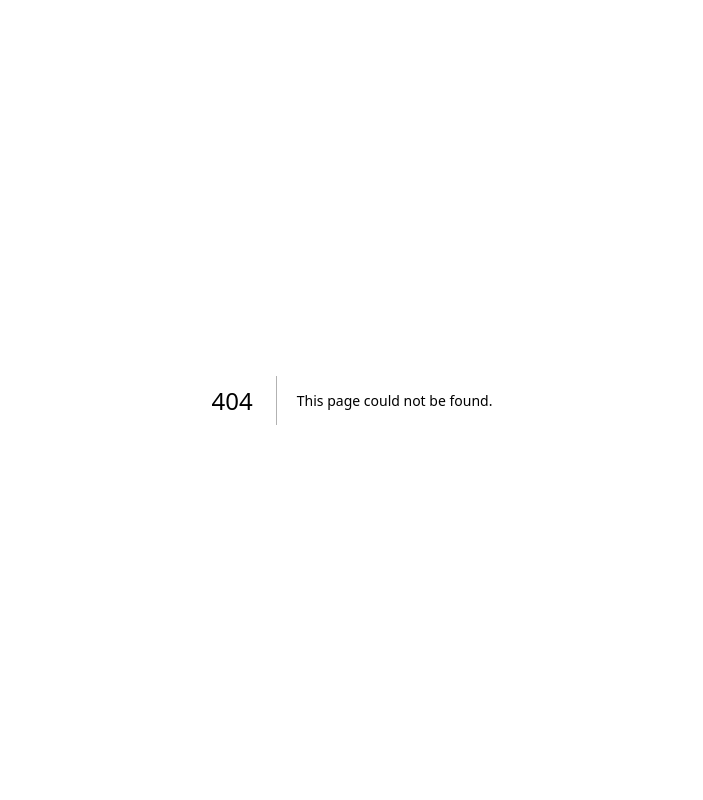
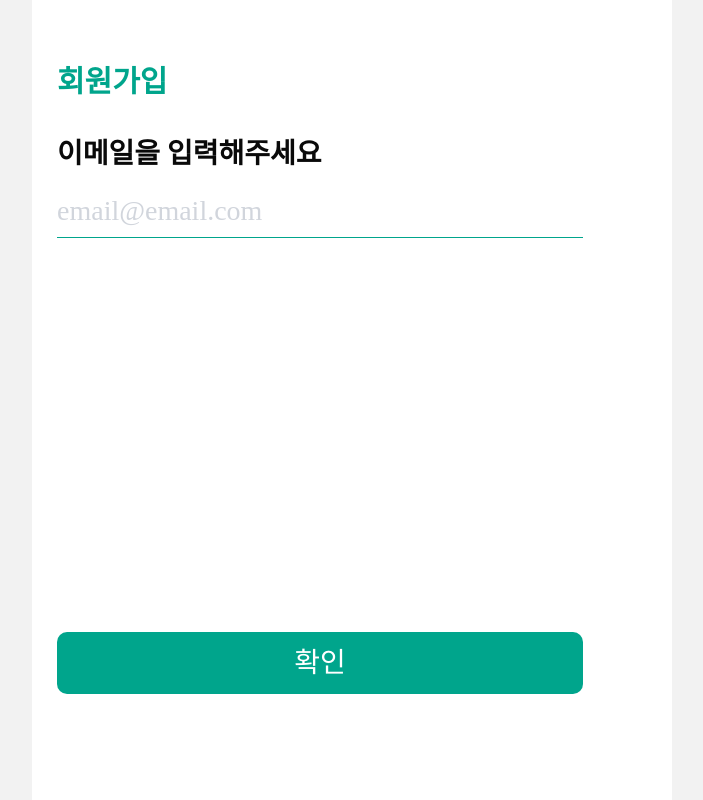
Before and after one commit to My-Golden-Kids/MGK, a Next.js app in the folder FE/: page /signup in a window 1280 px wide. Before the commit this address had no page. Shown: the whole page, without its empty margins (288-991 px from the left). Built offline with nearby package versions, Linux system fonts and the light colour scheme.

Commit message:
feat: add signup page view only have to do logic next

```diff
--- /dev/null
+++ b/FE/app/signup/constants.ts
@@ -0,0 +1,66 @@
+import type { InputFieldProps } from '@/components/signup/InputField';
+
+export const STEPS: Array<InputFieldProps> = [
+  {
+    key: 'email',
+    shortLabel: '이메일',
+    label: '이메일을 입력해주세요',
+    placeholder: 'email@email.com',
+    isActive: false,
+    type: 'email',
+  },
+  {
+    key: 'password',
+    shortLabel: '비밀번호',
+    label: '비밀번호을 입력해주세요',
+    description: '8글자 이상 영어, 특수기호(^!*-) 혼합',
+    isActive: false,
+    type: 'password',
+  },
+  {
+    key: 'passwordConfirm',
+    shortLabel: '비밀번호 확인',
+    label: '비밀번호를 다시 입력해주세요',
+    description: '동일한 비밀번호 입력',
+    isActive: false,
+    type: 'password',
+  },
+  {
+    key: 'accountNum',
+    shortLabel: '계좌번호',
+    label: '전용 계좌번호를 입력해주세요',
+    description: '펫만을 위한 전용 계좌 번호',
+    isActive: false,
+    type: 'text',
+  },
+];
+
+export const TERMS = [
+  {
+    key: 'service',
+    title: '서비스 이용약관 확인하기',
+    subTitle: '[필수] 서비스 이용약관 (요약)',
+    content: `제1조 (목적)본 약관은 '금쪽같은 내 새끼'가 제공하는 반려동물 건강 관리 및 지출 분석 서비스의 이용 조건과 절차를 규정합니다.
+제2조 (서비스의 내용)
+\t1. 사용자가 기록한 반려동물의 건강 데이터(사료, 접종, 산책 등)를 바탕으로 맞춤형 관리 알림을 제공합니다.
+\t 2. 금융 데이터를 분석하여 반려동물 관련 지출 리포트 및 생애주기별 비용 예측 정보를 제공합니다.
+\t 3. 사용자의 동의 시, 지정된 가족 구성원과 반려동물 관리 상태 및 지출 내역을 공유할 수 있습니다.
+\t 4. 제3조 (건강 정보의 한계)본 서비스가 제공하는 건강 상태 안내 및 예상 의료비 정보는 참고용이며, 질병의 진단이나 치료는 반드시 전문 수의사의 상담을 거쳐야 합니다.
+  `,
+  },
+  {
+    key: 'mydata',
+    title: '마이데이터 이용 약관 확인하기',
+    subTitle: '[필수] 마이데이터 개인정보 수집·이용 동의 (요약)',
+    content: `1. 수집 및 이용 목적
+  - 지출 분석: 은행/카드 거래 내역 중 반려동물 관련 소비(동물병원, 사료 등) 자동 분류 및 월간 리포트 생성.
+  - 재정 계획: 반려동물 연령 및 종에 따른 향후 의료비/양육비 예측 및 자산 대비 지출 비중 분석.
+  - 맞춤 추천: 소비 패턴 및 건강 데이터를 기반으로 하나은행의 펫 적금, 보험 등 최적의 금융 상품 추천.
+  2. 수집 항목
+  - 금융 정보: 계좌 잔액 및 이체 내역, 카드 결제 일시/금액/가맹점 정보, 보험 가입 현황.
+  - 비금융 정보: 반려동물 이름, 종, 나이, 체중, 예방접종 및 진료 기록, 산책 경로(GPS).
+  3. 보유 및 이용 기간
+  - 서비스 탈퇴 시 또는 동의 철회 시까지 (단, 관계 법령에 따라 보존이 필요한 경우 해당 기간까지).
+  `,
+  },
+];
--- /dev/null
+++ b/FE/app/signup/page.tsx
@@ -0,0 +1,158 @@
+'use client';
+
+import { useEffect, useRef, useState } from 'react';
+import Modal from '@/components/common/Modal';
+import CheckboxButton from '@/components/signup/CheckboxButton';
+import InputField from '@/components/signup/InputField';
+import { cn } from '@/lib/utils';
+import { STEPS, TERMS } from './constants';
+
+//TODO: zod 에러 처리 로직 신경쓰고 하면서 엔터시 에러 사라지게 설정하기
+//TODO: NextAuth 연동해서 로그인 처리한다음에
+//TODO: 백엔드 토큰 발급해달라고 해야하니까 연동처리 고민하기
+
+export default function Page() {
+  const [step, setStep] = useState(0);
+  const [values, setValues] = useState<Record<string, string>>({});
+  const [errors, setErrors] = useState<Record<string, string>>({});
+  const [isTermsPhase, setIsTermsPhase] = useState(false);
+  const [checkedTerms, setCheckedTerms] = useState<Record<string, boolean>>({});
+  const [openTermKey, setOpenTermKey] = useState<string | null>(null);
+  const inputRef = useRef<HTMLInputElement>(null);
+
+  useEffect(() => {
+    if (!isTermsPhase) {
+      inputRef.current?.focus();
+    }
+  }, [step, isTermsPhase]);
+
+  const validate = (key: string, value: string) => {
+    if (!value.trim()) return '입력해주세요';
+    if (key === 'email' && !/^[^\s@]+@[^\s@]+\.[^\s@]+$/.test(value)) {
+      return '유효하지 않은 이메일 형식입니다';
+    }
+    if (key === 'password' && value.length < 8) {
+      return '8글자 이상 입력해주세요';
+    }
+    if (key === 'passwordConfirm' && value !== values['password']) {
+      return '비밀번호가 일치하지 않습니다';
+    }
+    return '';
+  };
+
+  const handleConfirm = () => {
+    const current = STEPS[step];
+    const value = values[current.key] ?? '';
+    const error = validate(current.key, value);
+
+    if (error) {
+      setErrors((prev) => ({ ...prev, [current.key]: error }));
+      return;
+    }
+
+    if (step < STEPS.length - 1) {
+      setStep((prev) => prev + 1);
+    } else {
+      setIsTermsPhase(true);
+    }
+  };
+
+  const handleTermConfirm = () => {
+    if (openTermKey) {
+      setCheckedTerms((prev) => ({ ...prev, [openTermKey]: true }));
+      setOpenTermKey(null);
+    }
+  };
+
+  const handleSignup = () => {
+    console.log('회원가입:', values);
+  };
+
+  const allChecked = TERMS.every((term) => checkedTerms[term.key]);
+  const activeTerm = TERMS.find((t) => t.key === openTermKey);
+  const visibleSteps = isTermsPhase ? STEPS : STEPS.slice(0, step + 1);
+
+  return (
+    <div className="relative flex h-dvh w-full flex-1 flex-col overflow-hidden px-6.25 sm:max-w-lg md:max-w-xl">
+      <h1 className="mt-14.75 font-bold text-[28px] text-main-green sm:text-[30px]">
+        회원가입
+      </h1>
+      <div
+        className={cn(
+          'mt-7.25 flex flex-1 flex-col gap-5 overflow-y-auto',
+          !isTermsPhase && 'flex-col-reverse justify-end',
+        )}
+      >
+        {visibleSteps.map((props, i) => (
+          <InputField
+            {...props}
+            key={props.key}
+            ref={!isTermsPhase && i === step ? inputRef : undefined}
+            isActive={!isTermsPhase && i === step}
+            value={values[props.key] ?? ''}
+            onChange={(e) =>
+              setValues((prev) => ({ ...prev, [props.key]: e.target.value }))
+            }
+            onKeyDown={(e) => {
+              if (e.key === 'Enter') handleConfirm();
+            }}
+            errorMessage={errors[props.key]}
+          />
+        ))}
+
+        {isTermsPhase && (
+          <div className="mt-12 mb-14 flex flex-col gap-4">
+            {TERMS.map((term) => (
+              <CheckboxButton
+                key={term.key}
+                title={term.title}
+                isChecked={!!checkedTerms[term.key]}
+                onClick={() => {
+                  if (checkedTerms[term.key]) {
+                    setCheckedTerms((prev) => ({ ...prev, [term.key]: false }));
+                  } else {
+                    setOpenTermKey(term.key);
+                  }
+                }}
+              />
+            ))}
+          </div>
+        )}
+      </div>
+
+      <button
+        type="button"
+        onClick={isTermsPhase ? handleSignup : handleConfirm}
+        disabled={isTermsPhase && !allChecked}
+        className={cn(
+          'mb-26.5 w-full rounded-[10px] bg-main-green py-2.5 text-[28px] text-white transition-all active:scale-95 disabled:cursor-not-allowed disabled:bg-gray-300',
+          isTermsPhase && 'font-bold',
+        )}
+      >
+        {isTermsPhase
+          ? '가입하기'
+          : step === STEPS.length - 1
+            ? '완료'
+            : '확인'}
+      </button>
+
+      <Modal
+        isOpen={!!openTermKey}
+        onClose={() => setOpenTermKey(null)}
+        onConfirm={handleTermConfirm}
+        confirmText="동의"
+        buttonVariant="single"
+        isHighlightButton
+      >
+        {activeTerm && (
+          <div className="rounded-[5px] bg-gray-100">
+            <h2 className="font-bold text-[18px]">{activeTerm.subTitle}</h2>
+            <p className="whitespace-pre-wrap indent-1 text-[18px]">
+              {activeTerm.content}
+            </p>
+          </div>
+        )}
+      </Modal>
+    </div>
+  );
+}
--- a/FE/components/common/Modal.tsx
+++ b/FE/components/common/Modal.tsx
@@ -79,7 +79,7 @@ export default function Modal({
         {children && (
           <div
             className={cn(
-              'wrap-break-word max-h-79.5 overflow-y-scroll bg-amber-200 sm:max-w-auto',
+              'wrap-break-word max-h-79.5 overflow-y-scroll sm:max-w-auto',
               '[&::-webkit-scrollbar]:w-1.75',
               '[&::-webkit-scrollbar-thumb]:rounded-xs',
               '[&::-webkit-scrollbar-thumb]:bg-main-green',
```
